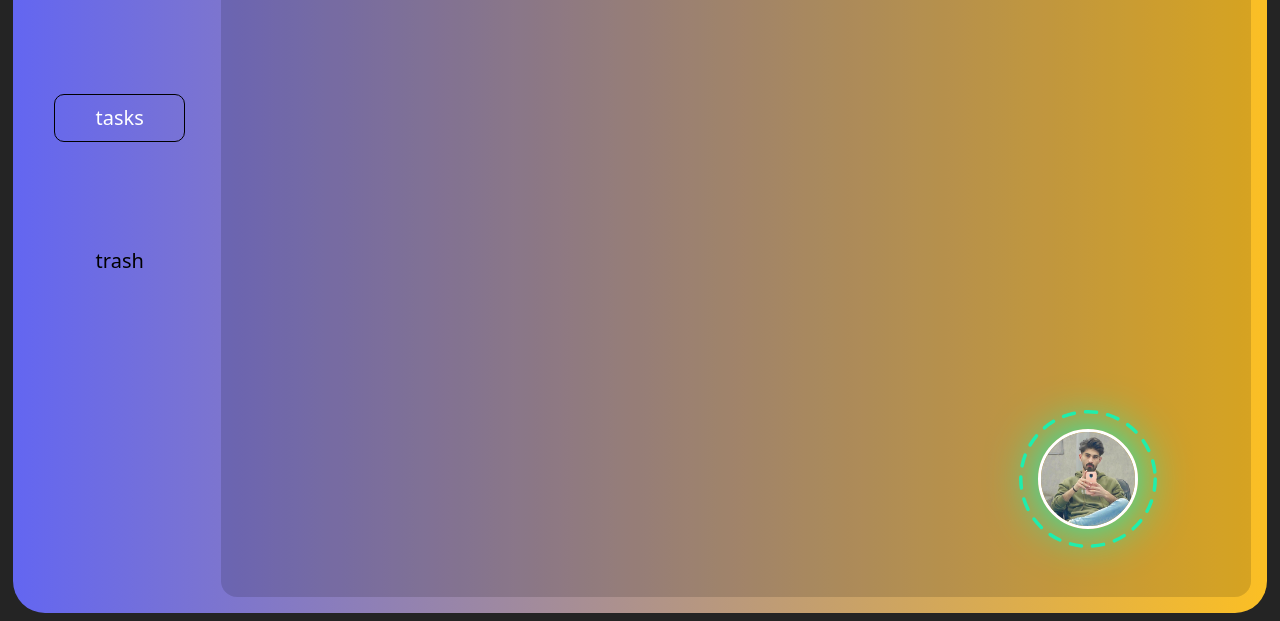
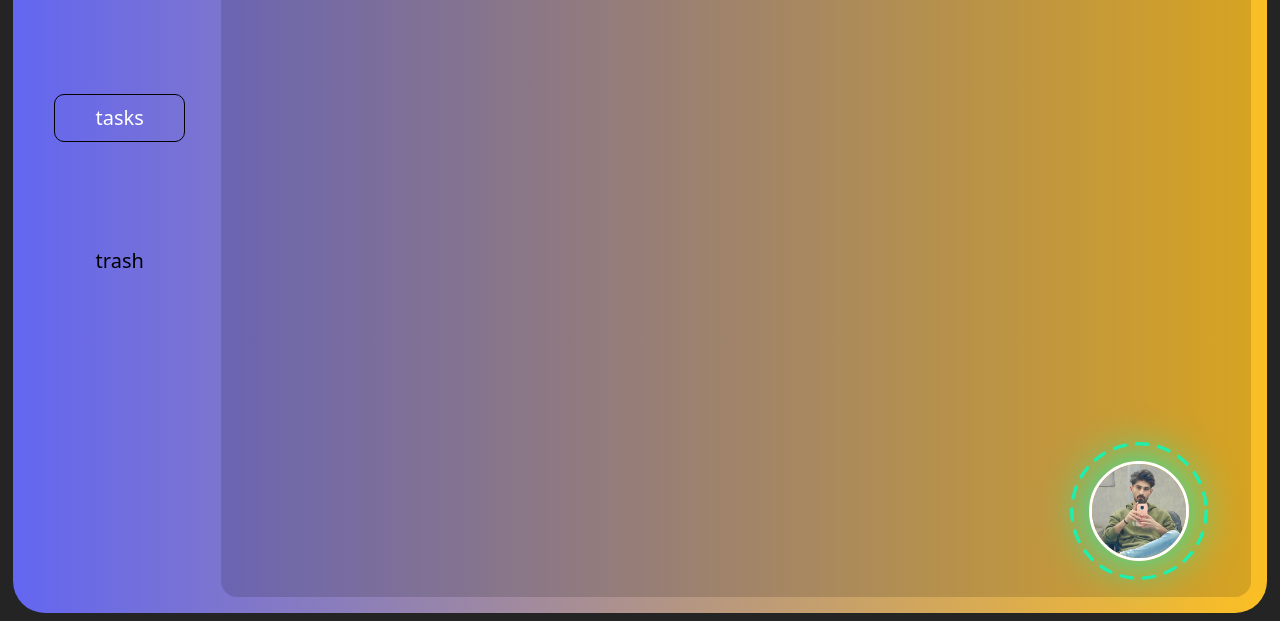
Before and after one commit to mohammademami2005/todo-list, a website built with Vite: page index.html in a window 1280 px wide. Shown: the part 179-800 px from the top of the page. Built offline with nearby package versions, Linux system fonts and the light colour scheme.

Commit message:
update footer

```diff
--- a/src/style/footer.css
+++ b/src/style/footer.css
@@ -6,8 +6,8 @@ footer.circle-footer {
     /* background: linear-gradient(to top, #ffffff8c -59%, transparent); */
     /* background: radial-gradient(#111 -50%, transparent); */
     position: absolute;
-    right: 5%;
-    bottom: 5%;
+    right: 1%;
+    bottom: 1%;
     cursor: pointer;
 }
 
```
